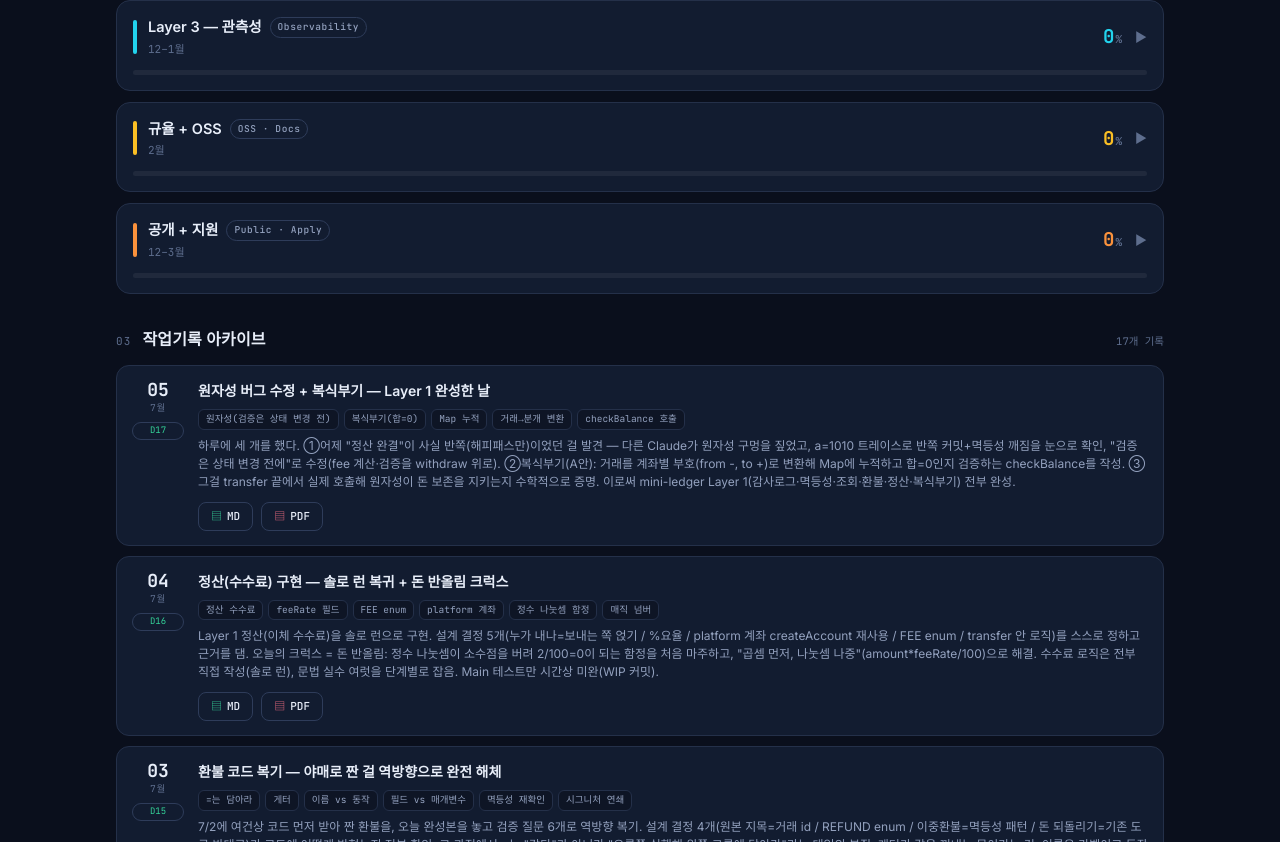
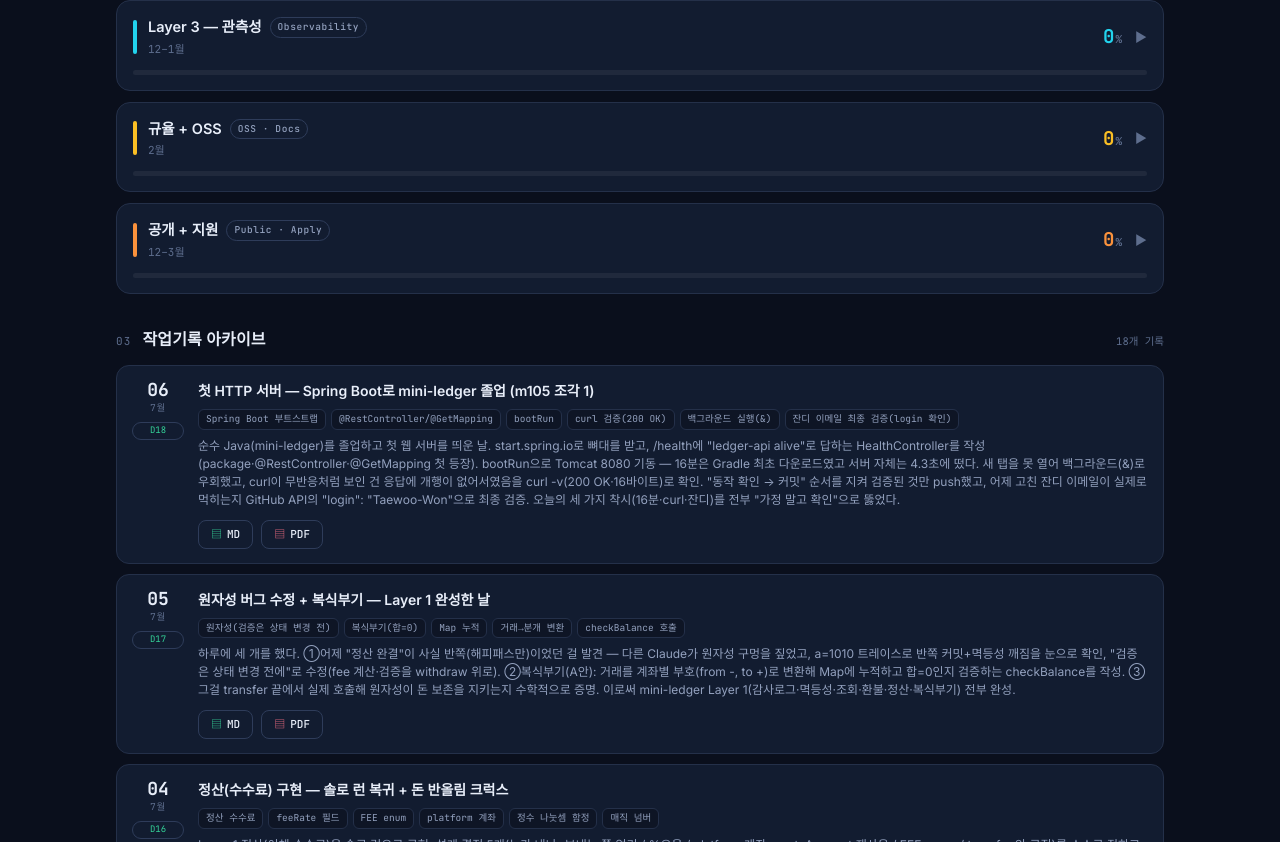
Before and after one commit to Taewoo-Won/backend-journey, a plain HTML site: page index.html in a window 1280 px wide. Shown: the part 1209-2051 px from the top of the page. Drawn offline with Linux system fonts and the light colour scheme.

Commit message:
update: 2026-07-06

```diff
--- a/index.html
+++ b/index.html
@@ -721,6 +721,19 @@ const ROADMAP = {
         "checkBalance 호출"
       ],
       "summary": "하루에 세 개를 했다. ①어제 \"정산 완결\"이 사실 반쪽(해피패스만)이었던 걸 발견 — 다른 Claude가 원자성 구멍을 짚었고, a=1010 트레이스로 반쪽 커밋+멱등성 깨짐을 눈으로 확인, \"검증은 상태 변경 전에\"로 수정(fee 계산·검증을 withdraw 위로). ②복식부기(A안): 거래를 계좌별 부호(from -, to +)로 변환해 Map에 누적하고 합=0인지 검증하는 checkBalance를 작성. ③그걸 transfer 끝에서 실제 호출해 원자성이 돈 보존을 지키는지 수학적으로 증명. 이로써 mini-ledger Layer 1(감사로그·멱등성·조회·환불·정산·복식부기) 전부 완성."
+    },
+    {
+      "date": "2026-07-06",
+      "title": "첫 HTTP 서버 — Spring Boot로 mini-ledger 졸업 (m105 조각 1)",
+      "focus": [
+        "Spring Boot 부트스트랩",
+        "@RestController/@GetMapping",
+        "bootRun",
+        "curl 검증(200 OK)",
+        "백그라운드 실행(&)",
+        "잔디 이메일 최종 검증(login 확인)"
+      ],
+      "summary": "순수 Java(mini-ledger)를 졸업하고 첫 웹 서버를 띄운 날. start.spring.io로 뼈대를 받고, /health에 \"ledger-api alive\"로 답하는 HealthController를 작성(package·@RestController·@GetMapping 첫 등장). bootRun으로 Tomcat 8080 기동 — 16분은 Gradle 최초 다운로드였고 서버 자체는 4.3초에 떴다. 새 탭을 못 열어 백그라운드(&)로 우회했고, curl이 무반응처럼 보인 건 응답에 개행이 없어서였음을 curl -v(200 OK·16바이트)로 확인. \"동작 확인 → 커밋\" 순서를 지켜 검증된 것만 push했고, 어제 고친 잔디 이메일이 실제로 먹히는지 GitHub API의 \"login\": \"Taewoo-Won\"으로 최종 검증. 오늘의 세 가지 착시(16분·curl·잔디)를 전부 \"가정 말고 확인\"으로 뚫었다."
     }
   ]
 };
```
Also changed, not shown: roadmap.json (+13 -0 lines), 2 other files.
